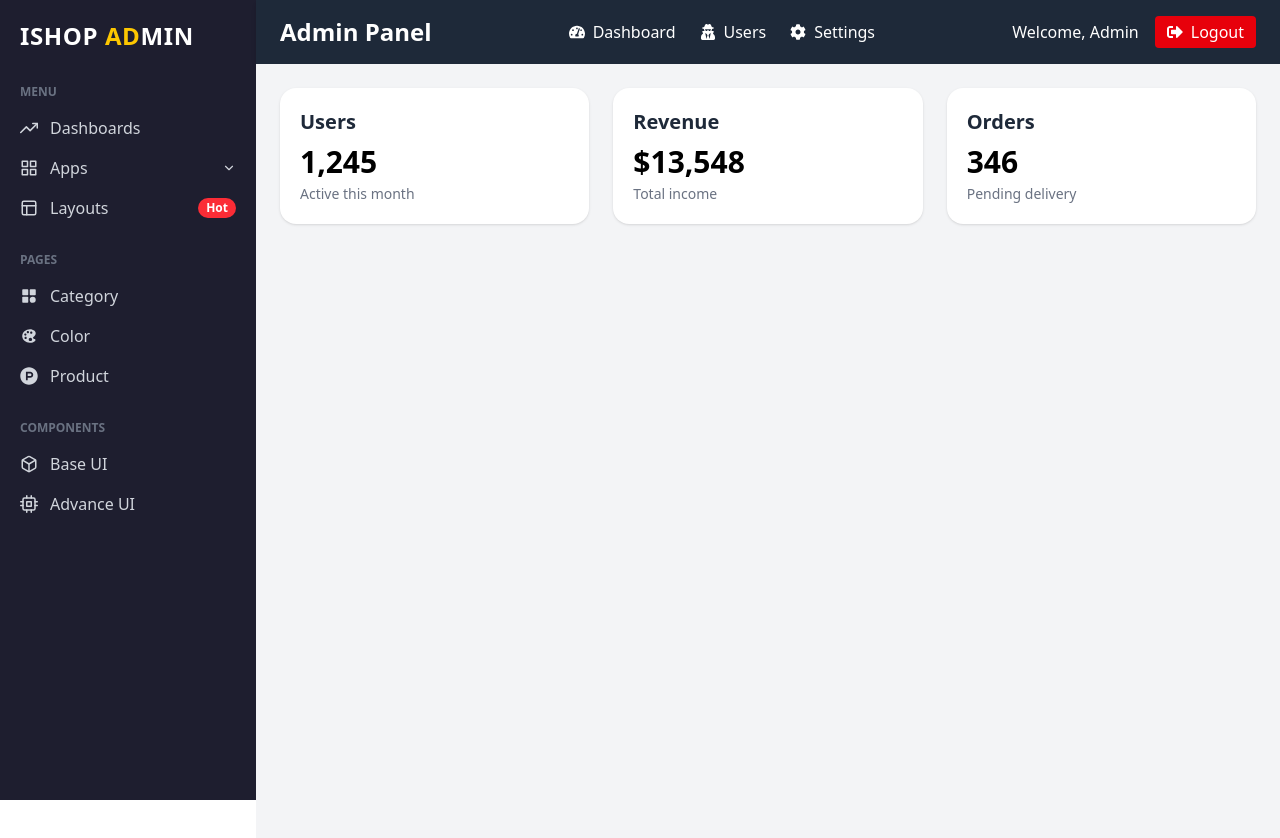
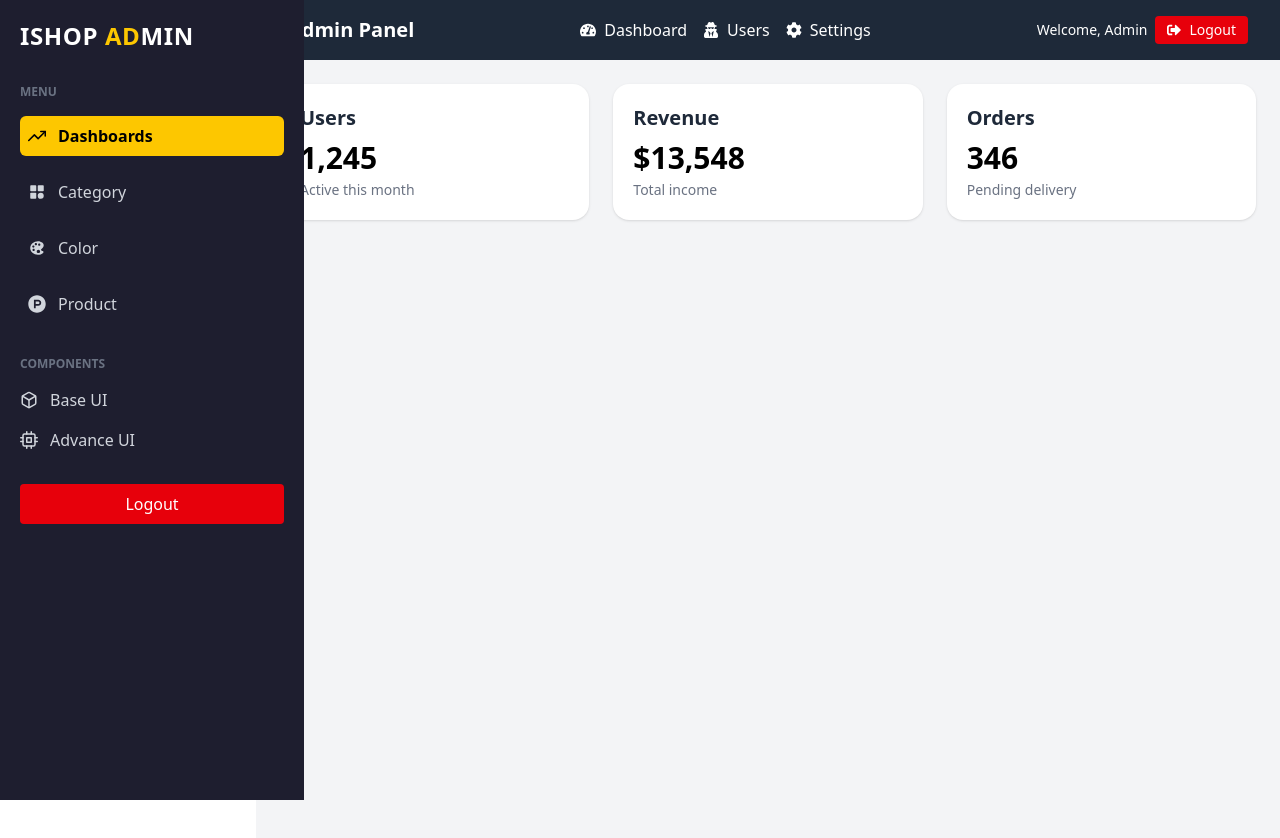
Before and after one commit to sahilkhan75/I-shop, a React (Vite) app in the folder frontend/: page /admin in a window 1280 px wide. Shown: the top 838 px of the page. Built offline with nearby package versions, Linux system fonts and the light colour scheme; sample sign-in values are in the browser's storage.

Commit message:
updated code

```diff
--- a/frontend/src/admin/components/Header.jsx
+++ b/frontend/src/admin/components/Header.jsx
@@ -1,43 +1,84 @@
-import React from 'react'
-import { FaTachometerAlt } from "react-icons/fa";
-import { FaUserSecret } from "react-icons/fa";
-import { FaCog } from "react-icons/fa";
-import { FaSignOutAlt } from "react-icons/fa";
+// import React from 'react'
+// import { FaTachometerAlt } from "react-icons/fa";
+// import { FaUserSecret } from "react-icons/fa";
+// import { FaCog } from "react-icons/fa";
+// import { FaSignOutAlt } from "react-icons/fa";
 
 
 
 
+// export default function Header() {
+//   return (
+//     <>
+//       <header className="bg-gray-800 text-white px-6 py-4 flex justify-between items-center shadow-md">
+//         <div className="text-2xl font-bold">
+//           Admin Panel
+//         </div>
+
+//         <nav className="flex space-x-6">
+//           <a href="/dashboard" className="flex items-center hover:text-gray-300">
+//             <FaTachometerAlt className="mr-2" /> Dashboard
+//           </a>
+//           <a href="/users" className="flex items-center hover:text-gray-300">
+//             <FaUserSecret className="mr-2" /> Users
+//           </a>
+//           <a href="/settings" className="flex items-center hover:text-gray-300">
+//             <FaCog className="mr-2" /> Settings
+//           </a>
+//         </nav>
+
+//         <div className="flex items-center space-x-4">
+//           <span className="hidden sm:inline">Welcome, Admin</span>
+//           <a
+//             href="/logout"
+//             className="flex items-center bg-red-600 hover:bg-red-700 px-3 py-1 rounded text-white"
+//           >
+//             <FaSignOutAlt className="mr-2" /> Logout
+//           </a>
+//         </div>
+//       </header>
+
+//     </>
+//   )
+// }
+
+
+
+import React from 'react';
+import { FaTachometerAlt, FaUserSecret, FaCog, FaSignOutAlt } from 'react-icons/fa';
+import { Link } from 'react-router-dom';
+
 export default function Header() {
   return (
-    <>
-      <header className="bg-gray-800 text-white px-6 py-4 flex justify-between items-center shadow-md">
-        <div className="text-2xl font-bold">
+    <header className="bg-gray-800 text-white px-4 md:px-8 py-4 flex flex-col md:flex-row justify-between items-center gap-4 shadow">
+      {/* Logo / Title */}
+      <div className="text-xl font-semibold">
         Admin Panel
       </div>
 
-        <nav className="flex space-x-6">
-          <a href="/dashboard" className="flex items-center hover:text-gray-300">
+      {/* Navigation */}
+      <nav className="flex flex-wrap gap-4 items-center text-sm md:text-base">
+        <Link to="/admin" className="flex items-center hover:text-gray-300 transition-colors">
           <FaTachometerAlt className="mr-2" /> Dashboard
-          </a>
-          <a href="/users" className="flex items-center hover:text-gray-300">
+        </Link>
+        <Link to="/users" className="flex items-center hover:text-gray-300 transition-colors">
           <FaUserSecret className="mr-2" /> Users
-          </a>
-          <a href="/settings" className="flex items-center hover:text-gray-300">
+        </Link>
+        <Link to="/settings" className="flex items-center hover:text-gray-300 transition-colors">
           <FaCog className="mr-2" /> Settings
-          </a>
+        </Link>
       </nav>
 
-        <div className="flex items-center space-x-4">
-          <span className="hidden sm:inline">Welcome, Admin</span>
-          <a
-            href="/logout"
-            className="flex items-center bg-red-600 hover:bg-red-700 px-3 py-1 rounded text-white"
+      {/* User Info */}
+      <div className="flex items-center gap-2">
+        <span className="hidden sm:inline text-sm">Welcome, Admin</span>
+        <Link
+          to="/logout"
+          className="flex items-center bg-red-600 hover:bg-red-700 px-3 py-1 rounded text-sm"
         >
           <FaSignOutAlt className="mr-2" /> Logout
-          </a>
+        </Link>
       </div>
     </header>
-
-    </>
-  )
+  );
 }
--- a/frontend/src/admin/components/SideMenu.jsx
+++ b/frontend/src/admin/components/SideMenu.jsx
@@ -1,50 +1,68 @@
-import React, { useEffect } from 'react';
+// Updated SideMenu.jsx with responsive toggle, active links, and fixed layout
+import React, { useEffect, useState } from 'react';
 import {
-    FiGrid,
-    FiLayout,
-    FiChevronDown,
-    FiBox,
-    FiCpu,
-    FiTrendingUp
+    FiGrid, FiLayout, FiChevronDown, FiBox, FiCpu, FiTrendingUp, FiMenu, FiX
 } from 'react-icons/fi';
 import { FaProductHunt } from "react-icons/fa6";
 import { IoIosColorPalette } from "react-icons/io";
 import { TbCategoryFilled } from "react-icons/tb";
-import { Link } from 'react-router-dom';
+import { Link, useLocation } from 'react-router-dom';
 import { useDispatch, useSelector } from 'react-redux';
 import { useNavigate } from 'react-router-dom';
 import { logout, setAdmin } from '../../redux/slice/adminSlice';
 
+const SideMenu = () => {
+    const navigator = useNavigate();
+    const dispatcher = useDispatch();
+    const admin = useSelector((state) => state.admin?.data);
+    const location = useLocation();
+    const [isOpen, setIsOpen] = useState(false);
 
+    useEffect(() => {
+        const admin = localStorage.getItem('admin');
+        const token = localStorage.getItem('token');
+        if (!admin) {
+            navigator("/admin/login");
+        } else {
+            const lsadmin = JSON.parse(admin);
+            dispatcher(setAdmin({ admin: lsadmin, token: token }));
+        }
+    }, []);
 
+    const handleLogout = () => {
+        localStorage.removeItem("admin");
+        localStorage.removeItem("adminTimeStamp");
+        localStorage.removeItem("token");
+        navigator("/admin/login");
+        dispatcher(setAdmin(null));
+    };
 
-const SideMenu = () => {
-    const navigator = useNavigate()
-    const dispatcher = useDispatch()
-    const admin = useSelector((state) => state.admin?.data)
+    const navItems = [
+        { to: "/admin", label: "Dashboards", icon: <FiTrendingUp /> },
+        { to: "/admin/category", label: "Category", icon: <TbCategoryFilled /> },
+        { to: "/admin/color", label: "Color", icon: <IoIosColorPalette /> },
+        { to: "/admin/product", label: "Product", icon: <FaProductHunt /> },
+    ];
 
-    useEffect(
-        () => {
-            const admin = localStorage.getItem('admin')
-            const token = localStorage.getItem('token')
-            if (admin == null) {
-                navigator("/admin/login")
-            } else {
-                const lsadmin = JSON.parse(admin)
-                dispatcher(setAdmin({ admin: lsadmin, token: token }))
-            }
-        },
-        [])
-    const handleLogout = () => {
-        localStorage.removeItem("admin")
-        localStorage.removeItem("adminTimeStamp")
-        localStorage.removeItem("token")
-        navigator("/admin/login");
-        dispatcher(setAdmin(null))
-    }
+    const isActive = (path) => location.pathname === path;
 
     return (
-        <div className="w-full h-screen bg-[#1e1e2f] text-gray-300 p-5">
+        <>
+            {/* Mobile menu toggle */}
+            <div className="md:hidden fixed top-4 left-4 z-50">
+                <button
+                    onClick={() => setIsOpen(!isOpen)}
+                    className="text-white text-2xl bg-[#1e1e2f] p-2 rounded shadow"
+                >
+                    {isOpen ? <FiX /> : <FiMenu />}
+                </button>
+            </div>
+
+            {/* Sidebar */}
+            <div
+                className={`fixed top-0 left-0 h-screen w-76 bg-[#1e1e2f] text-gray-300 p-5 overflow-y-auto z-40 transition-transform duration-300 transform
+                ${isOpen ? "translate-x-0" : "-translate-x-full"} md:translate-x-0`}
+            >
                 {/* Logo */}
                 <div className="text-white text-2xl font-bold mb-8 tracking-wide">
                     <span className="text-white">ISHOP</span>
@@ -52,76 +70,44 @@ const SideMenu = () => {
                     <span className="text-white">MIN</span>
                 </div>
 
-            {/* Menu Section */}
                 <div className="space-y-4">
                     <div className="uppercase text-xs text-gray-500 font-semibold">Menu</div>
-
-                <div className="flex items-center justify-between hover:text-white cursor-pointer">
-                    <Link to="/admin">
-                        <div className="flex items-center gap-3">
-                            <FiTrendingUp className="text-lg" />
-                            <span>Dashboards</span>
-                        </div>
+                    {navItems.map((item) => (
+                        <Link
+                            key={item.to}
+                            to={item.to}
+                            onClick={() => setIsOpen(false)}
+                            className={`flex items-center gap-3 px-2 py-2 rounded-md transition-colors duration-200 ${
+                                isActive(item.to) ? "bg-yellow-400 text-black font-semibold" : "hover:text-white"
+                            }`}
+                        >
+                            <span className="text-lg">{item.icon}</span>
+                            <span>{item.label}</span>
                         </Link>
-
-
+                    ))}
                 </div>
 
-                <div className="flex items-center justify-between hover:text-white cursor-pointer">
-                    <div className="flex items-center gap-3">
-                        <FiGrid className="text-lg" />
-                        <span>Apps</span>
+                <div className="mt-8 space-y-4">
+                    <div className="uppercase text-xs text-gray-500 font-semibold">Components</div>
+                    <div className="flex items-center gap-3 hover:text-white cursor-pointer">
+                        <FiBox className="text-lg" />
+                        <span>Base UI</span>
                     </div>
-                    <FiChevronDown className="text-sm" />
-                </div>
-
                     <div className="flex items-center gap-3 hover:text-white cursor-pointer">
-                    <FiLayout className="text-lg" />
-                    <span>Layouts</span>
-                    <span className="ml-auto bg-red-500 text-white text-xs px-2 py-0.5 rounded-full font-semibold">Hot</span>
+                        <FiCpu className="text-lg" />
+                        <span>Advance UI</span>
                     </div>
                 </div>
 
-            {/* Pages Section */}
-            <div className="mt-8 space-y-4">
-                <div className="uppercase text-xs text-gray-500 font-semibold">Pages</div>
-                <Link className="flex items-center gap-3 hover:text-white cursor-pointer" to="/admin/category">
-
-                    <TbCategoryFilled className="text-lg" />
-                    <span>Category</span>
-                </Link>
-
-                <Link to="/admin/color" className="flex items-center gap-3 hover:text-white cursor-pointer">
-                    <IoIosColorPalette className="text-lg" />
-                    <span>Color</span>
-
-                </Link>
-
-                <Link to="/admin/product" className="flex items-center gap-3 hover:text-white cursor-pointer">
-                    <FaProductHunt className="text-lg" />
-                    <span>Product</span>
-
-                </Link>
+                <button
+                    onClick={handleLogout}
+                    className="mt-8 w-full py-2 bg-red-600 text-white rounded hover:bg-red-700 transition"
+                >
+                    Logout
+                </button>
             </div>
-
-            {/* Components Section */}
-            <div className="mt-8 space-y-4">
-                <div className="uppercase text-xs text-gray-500 font-semibold">Components</div>
-
-                <div className="flex items-center gap-3 hover:text-white cursor-pointer">
-                    <FiBox className="text-lg" />
-                    <span>Base UI</span>
-
-                </div>
-
-                <div className="flex items-center gap-3 hover:text-white cursor-pointer">
-                    <FiCpu className="text-lg" />
-                    <span>Advance UI</span>
-
-                </div>
-            </div>
-        </div>
+        </>
     );
-}
+};
 
 export default SideMenu;
--- a/frontend/src/website/components/Header.jsx
+++ b/frontend/src/website/components/Header.jsx
@@ -1,8 +1,5 @@
-// import { defineConfig } from "vite";
-// import tailwindcss from "@tailwindcss/vite";
-// import react from "@vitejs/plugin-react";
-import React, { useEffect } from 'react';
-import { FaSearch, FaShoppingCart } from 'react-icons/fa';
+import React, { useEffect, useState } from 'react';
+import { FaSearch, FaShoppingCart, FaBars, FaTimes } from 'react-icons/fa';
 import { IoMdArrowDropdown } from 'react-icons/io';
 import { Link } from 'react-router-dom';
 import { motion } from 'framer-motion';
@@ -10,145 +7,163 @@ import { useDispatch, useSelector } from 'react-redux';
 import { emptycart, lsToCart } from '../../redux/slice/cartSlice';
 import { userLogout } from '../../redux/slice/userSlice';
 
+const Header = () => {
+  const user = useSelector((state) => state.user.data);
+  const cart = useSelector((state) => state.cart);
+  const dispatch = useDispatch();
+  const [menuOpen, setMenuOpen] = useState(false);
 
-
-const Header = () => {
-  const user = useSelector((state) => state.user.data)
-  const dispatch = useDispatch()
-  const cart = useSelector((state) => state.cart);
-  // console.log(cart, 'cart from header');
-
-  useEffect(
-    () => {
-      dispatch(lsToCart())
-    }, []
-  )
+  useEffect(() => {
+    dispatch(lsToCart());
+  }, []);
 
   function logouthandler() {
-    dispatch(userLogout())
-    dispatch(emptycart())
+    dispatch(userLogout());
+    dispatch(emptycart());
   }
 
   const formatCurrencyINR = (amount) => {
     return new Intl.NumberFormat('en-IN', {
       style: 'currency',
       currency: 'INR',
-      maximumFractionDigits: 2
+      maximumFractionDigits: 2,
     }).format(amount);
   };
-
 
   return (
     <motion.div
       initial={{ y: -100, opacity: 0 }}
       animate={{ y: 0, opacity: 1 }}
       transition={{ duration: 0.7, ease: 'easeOut' }}
-      className="mx-auto font-sans text-sm border-b shadow-md"
+      className="font-sans text-sm border-b shadow-md"
     >
-
-      {/* Middle section */}
+      {/* Top Navbar */}
       <motion.div
         initial={{ opacity: 0 }}
         animate={{ opacity: 1 }}
         transition={{ delay: 0.3, duration: 0.6 }}
-        className="flex items-center justify-between px-6 py-4 bg-white"
+        className="flex items-center justify-between px-4 md:px-6 py-4 bg-white"
       >
-        <div className="flex items-center space-x-3">
+        {/* Logo */}
+        <div className="flex items-center space-x-2">
           <div className="w-10 h-10 bg-teal-600 rounded-full shadow-md"></div>
-          <div className="font-bold leading-tight">
+          <div className="font-bold leading-tight text-sm sm:text-base">
             <div>SWOO</div>
             <div>TECH MART</div>
           </div>
         </div>
 
-        <nav className="flex space-x-6 font-semibold text-gray-700">
-          <Link to={"/"}>
-            <motion.div whileHover={{ scale: 1.1 }} className="cursor-pointer">HOME</motion.div>
-          </Link>
-          <Link to={"/ghar"}>
-            <motion.div whileHover={{ scale: 1.1 }} className="cursor-pointer">ABOUT</motion.div>
-          </Link>
-          <Link to={"/contact"}>
-            <motion.div whileHover={{ scale: 1.1 }} className="cursor-pointer">CONTACT</motion.div>
-          </Link>
-          <Link to={"/store"}>
-            <motion.div whileHover={{ scale: 1.1 }} className="cursor-pointer">STORE</motion.div>
-          </Link>
-          <Link to={"/profile"}>
-            <motion.div whileHover={{ scale: 1.1 }} className="cursor-pointer">PROFILE</motion.div>
-          </Link>
+        {/* Hamburger */}
+        <div className="md:hidden">
+          <button onClick={() => setMenuOpen(!menuOpen)}>
+            {menuOpen ? <FaTimes size={20} /> : <FaBars size={20} />}
+          </button>
+        </div>
+
+        {/* Navigation Menu */}
+        <nav className="hidden md:flex space-x-6 font-semibold text-gray-700">
+          <Link to="/">HOME</Link>
+          <Link to="/ghar">ABOUT</Link>
+          <Link to="/contact">CONTACT</Link>
+          <Link to="/store">STORE</Link>
+          <Link to="/profile">PROFILE</Link>
         </nav>
 
-        <div className="flex items-center space-x-4">
-          <div className="flex text-right space-x-1">
-            {
-              user == null ?
-                <Link to={"/login?ref=Products"}>
+        {/* Cart and Auth */}
+        <div className="hidden md:flex items-center space-x-4">
+          <div className="flex space-x-1 text-right">
+            {user == null ? (
+              <Link to="/login?ref=Products">
                 <div className="font-semibold cursor-pointer text-black hover:text-teal-600 transition">LOG IN |</div>
               </Link>
-                :
+            ) : (
               <div
                 onClick={logouthandler}
                 className="cursor-pointer font-semibold text-black hover:text-teal-600 transition"
               >
                 LOG OUT |
               </div>
-
-
-            }
-            {/* <Link to={"/register"}>
-              <div className="font-semibold text-black hover:text-teal-600 transition">| REGISTER |</div>
-            </Link> */}
+            )}
           </div>
 
-
-          <Link to={"/cart"}>
-            <motion.div
-              whileHover={{ scale: 1.1 }}
-              className="relative cursor-pointer"
-            >
-
+          <Link to="/cart" className="relative cursor-pointer">
             <FaShoppingCart className="text-xl" />
-              <span className="absolute -top-2 -right-3 bg-green-500 text-white text-xs w-5 h-5 flex items-center justify-center rounded-full">{cart.item.length}</span>
-            </motion.div>
+            <span className="absolute -top-2 -right-3 bg-green-500 text-white text-xs w-5 h-5 flex items-center justify-center rounded-full">
+              {cart.item.length}
+            </span>
           </Link>
 
           <div className="font-bold text-gray-700">{formatCurrencyINR(cart.finalTotal)}</div>
         </div>
-      </motion.div >
+      </motion.div>
+
+      {/* Mobile Menu */}
+      {menuOpen && (
+        <div className="md:hidden bg-white px-4 py-4 border-t space-y-4 text-sm font-medium">
+          <nav className="flex flex-col space-y-3 text-gray-700">
+            <Link to="/" onClick={() => setMenuOpen(false)} className="hover:text-teal-600 transition">Home</Link>
+            <Link to="/ghar" onClick={() => setMenuOpen(false)} className="hover:text-teal-600 transition">About</Link>
+            <Link to="/contact" onClick={() => setMenuOpen(false)} className="hover:text-teal-600 transition">Contact</Link>
+            <Link to="/store" onClick={() => setMenuOpen(false)} className="hover:text-teal-600 transition">Store</Link>
+            <Link to="/profile" onClick={() => setMenuOpen(false)} className="hover:text-teal-600 transition">Profile</Link>
+          </nav>
+
+          {/* Auth + Cart */}
+          <div className="flex items-center justify-between pt-3 border-t pt-4">
+            {user == null ? (
+              <Link to="/login?ref=Products" className="text-black font-semibold hover:text-teal-600">
+                Log In
+              </Link>
+            ) : (
+              <button onClick={logouthandler} className="text-black font-semibold hover:text-red-500">
+                Log Out
+              </button>
+            )}
+
+            <Link to="/cart" className="relative flex items-center text-black hover:text-teal-600">
+              <FaShoppingCart className="text-lg" />
+              <span className="absolute -top-2 -right-2 bg-green-500 text-white text-[10px] font-bold w-5 h-5 flex items-center justify-center rounded-full">
+                {cart.item.length}
+              </span>
+              <span className="ml-2 font-semibold">{formatCurrencyINR(cart.finalTotal)}</span>
+            </Link>
+          </div>
 
 
-
+        </div>
+      )}
 
 
       {/* Search + Info Bar */}
-      < motion.div
+      <motion.div
         initial={{ y: 50, opacity: 0 }}
         animate={{ y: 0, opacity: 1 }}
         transition={{ delay: 0.4, duration: 0.6 }}
-        className=" bg-teal-600  text-white px-6 py-3 flex items-center justify-between"
+        className="bg-teal-600 text-white px-4 md:px-6 py-3 flex flex-col md:flex-row items-center justify-between gap-3"
       >
-        <div className="flex bg-white rounded-full overflow-hidden shadow-md">
-          <button className="flex items-center  px-4 text-black border-r">
+        {/* Search Bar */}
+        <div className="flex w-full md:w-auto bg-white rounded-full overflow-hidden shadow-md">
+          <button className="flex items-center px-4 text-black border-r">
             All Categories <IoMdArrowDropdown className="ml-1" />
           </button>
           <input
             type="text"
             placeholder="Search anything..."
-            className="px-4 py-2 text-black outline-none w-64"
+            className="px-4 py-2 text-black outline-none w-full md:w-64"
           />
-          <button className="px-4 bg-teal-600  text-white hover:bg-teal-700 transition">
+          <button className="px-4 bg-teal-600 text-white hover:bg-teal-700 transition">
             <FaSearch />
           </button>
         </div>
 
+        {/* Info Strip */}
         <div className="hidden md:flex items-center space-x-10 text-sm font-medium">
-          <span className="hover:text-yellow-300 transition">FREE SHIPPING OVER $199</span>
+          <span className="hover:text-yellow-300 transition">FREE SHIPPING OVER ₹199</span>
           <span className="hover:text-yellow-300 transition">30 DAYS MONEY BACK</span>
           <span className="hover:text-yellow-300 transition">100% SECURE PAYMENT</span>
         </div>
-      </motion.div >
-    </motion.div >
+      </motion.div>
+    </motion.div>
   );
 };
 
```
Also changed, not shown: frontend/src/admin/pages/AdminLayout.jsx (+26 -1 lines), frontend/src/website/pages/Contact.jsx (+85 -23 lines), frontend/src/website/pages/Store.jsx (+15 -2 lines), frontend/public/ImagesForProducts/0e9548e9e6eb90d824e0f474838d5c16868a730a.png (added). Lines whose indentation alone changed are shown as unchanged.
